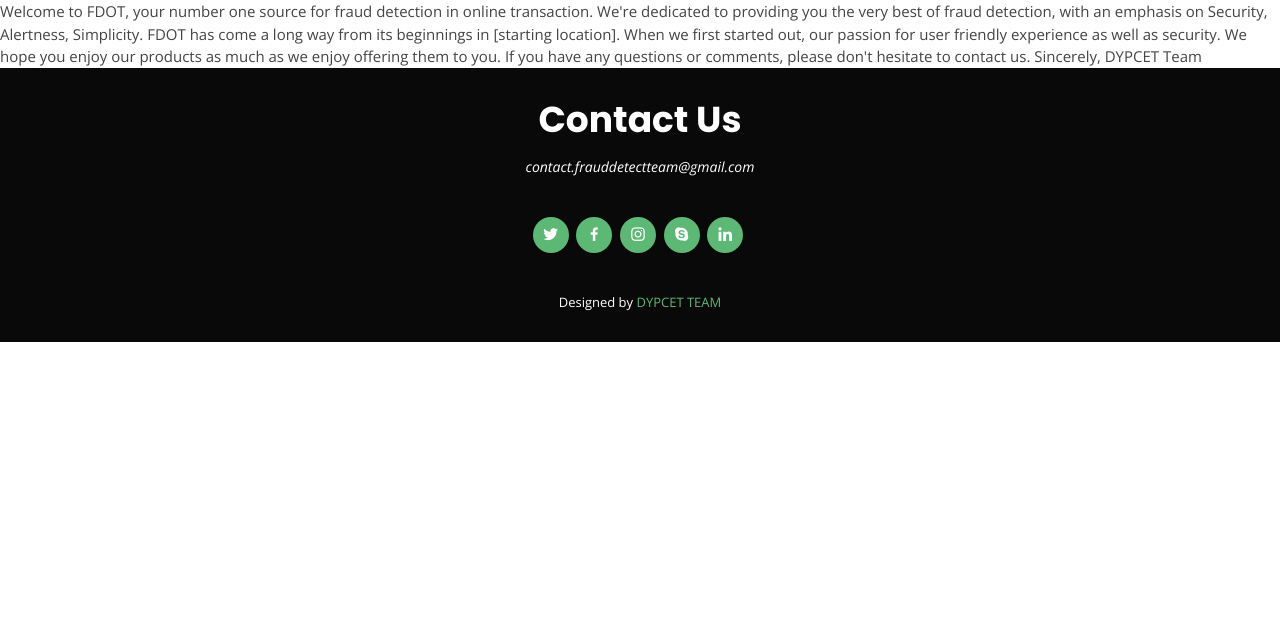
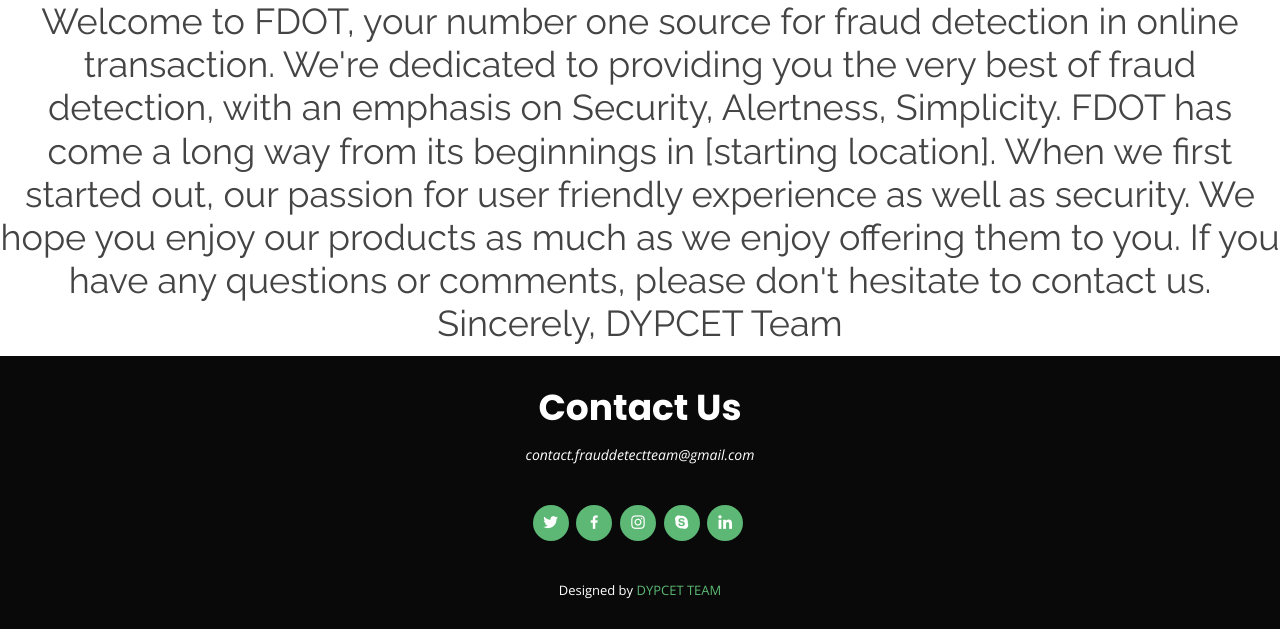
Before and after one commit to ga1620/Host_FDOT, a Django app: page /about/ in a window 1280 px wide. Shown: the part 70-699 px from the top of the page. Run offline with Django 3.2, Linux system fonts and the light colour scheme; some libraries are stand-ins or nearby versions.

Commit message:
new change

```diff
--- a/templates/homeApp/about.html
+++ b/templates/homeApp/about.html
@@ -9,7 +9,7 @@ ABOUT US | Fraud Detection System
 
     <!-- ======= Hero Section ======= -->
     <section id="homesection" style="padding: 0px 0px;">
-      Welcome to FDOT, your number one source for fraud detection in online transaction. We're dedicated to providing you the very best of fraud detection, with an emphasis on Security, Alertness, Simplicity.
+     <h1 style="text-align:center"> Welcome to FDOT, your number one source for fraud detection in online transaction. We're dedicated to providing you the very best of fraud detection, with an emphasis on Security, Alertness, Simplicity.
 
 
 FDOT has come a long way from its beginnings in [starting location]. When we first started out, our passion for user friendly experience as well as security.
@@ -21,6 +21,7 @@ We hope you enjoy our products as much as we enjoy offering them to you. If you
 Sincerely,
 
 DYPCET Team
+</h1>
     </section><!-- End Hero -->
 
     </main>
```
